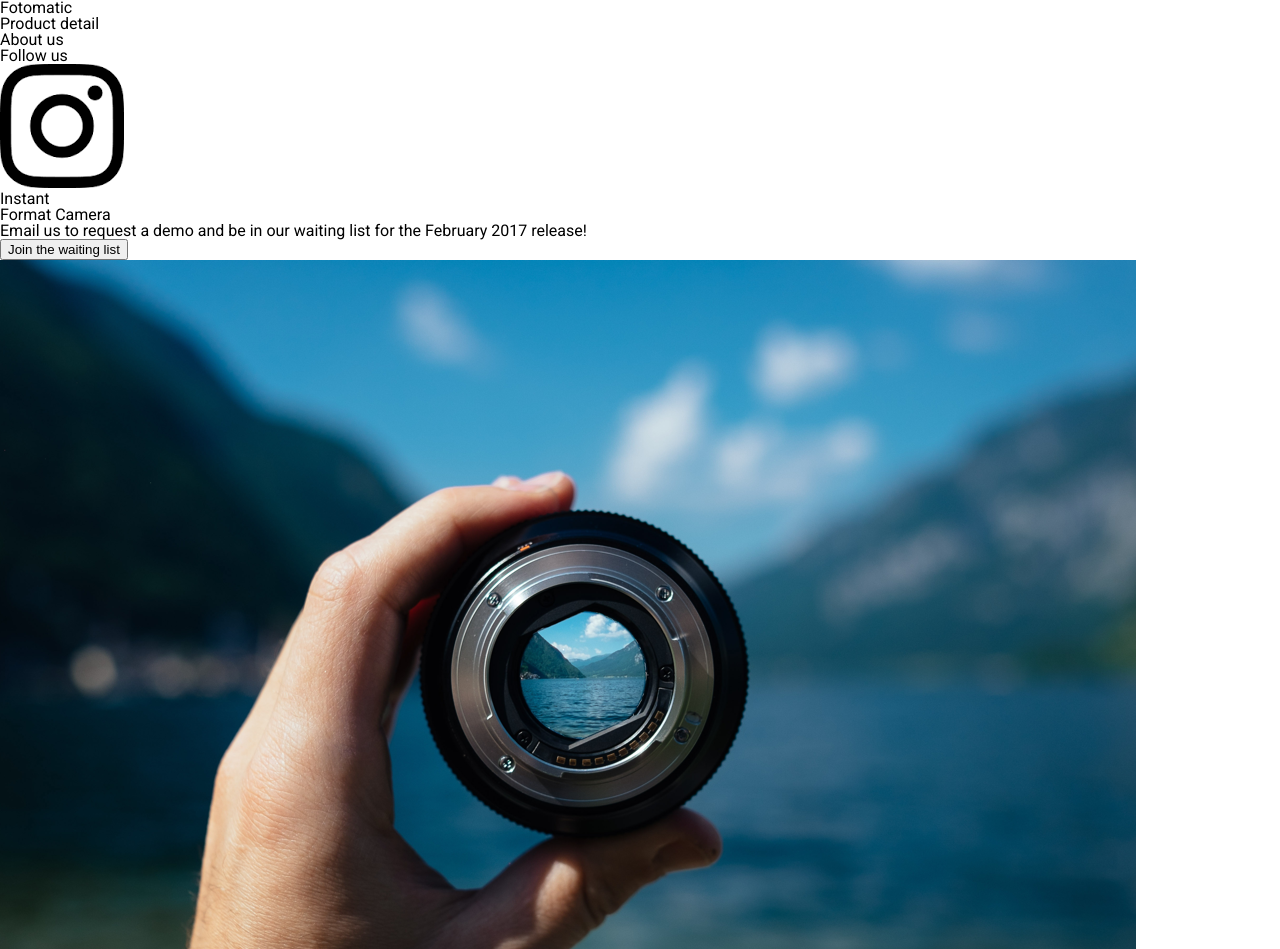
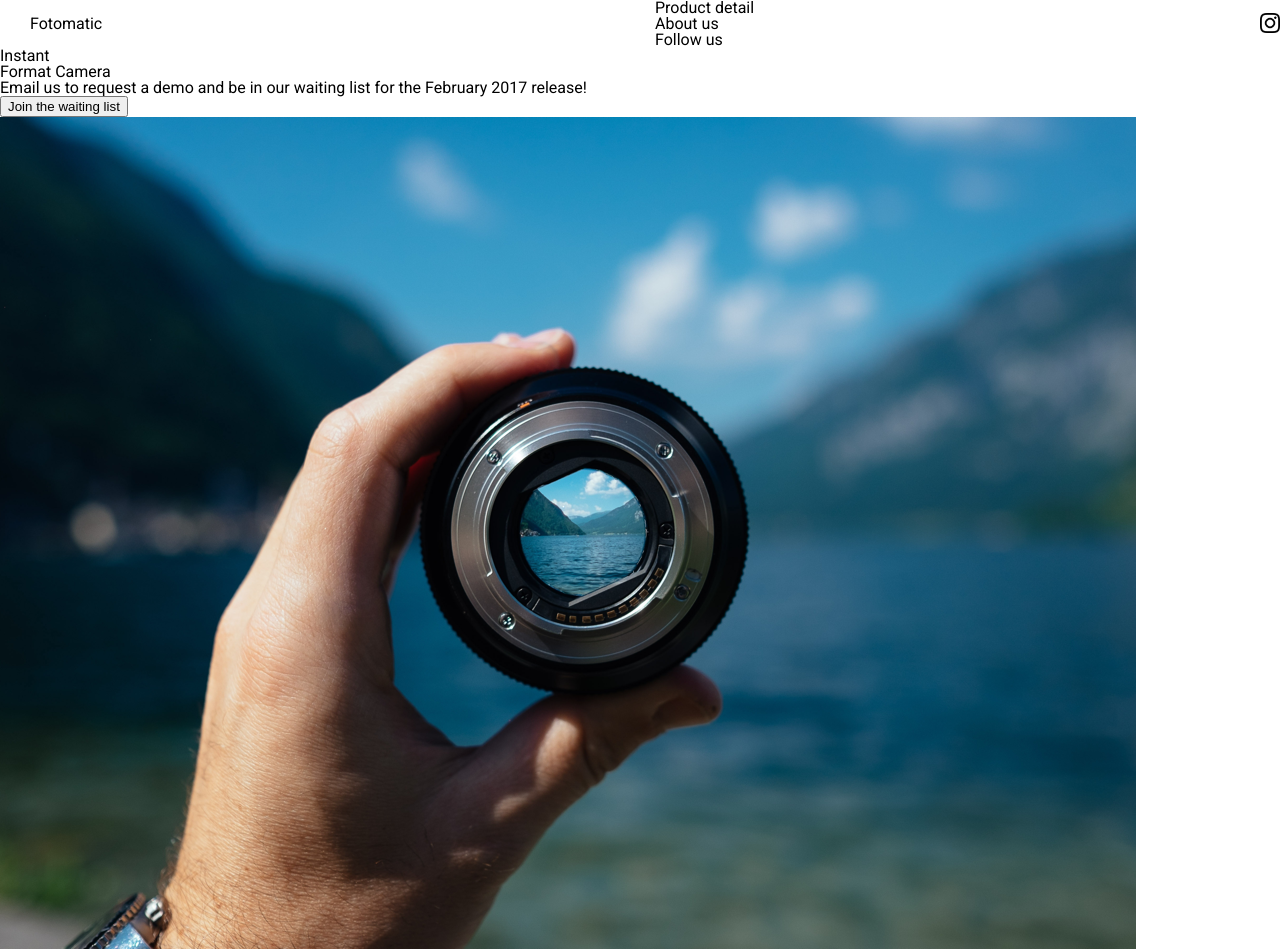
Before and after one commit to Yoni-Mo/fotomatic, a plain HTML site: page index.html in a window 1280 px wide. Shown: the top 949 px of the page. Drawn offline with Linux system fonts and the light colour scheme; a web font is replaced by a local one.

Commit message:
styled navbar

```diff
--- a/index.html
+++ b/index.html
@@ -24,15 +24,21 @@
     <!-- Header -->
     <header class="header">
       <nav class="navbar">
+        <div class="link-1">
           <a href="#">Fotomatic</a>
+        </div>
+        <div class="nav-container">
+          <div class="list-items">
             <ul>
               <li>Product detail</li>
               <li>About us</li>
               <li>Follow us</li>
             </ul>
-        <a href="https://www.instagram.com/" class="instagram" target="_blank">
+          </div>
+          <a href="https://www.instagram.com/" target="_blank">
             <img src="/resources/images/instagram.png" alt="instagram logo" />
           </a>
+        </div>
       </nav>
     </header>
     <!-- Main -->
--- a/resources/css/style.css
+++ b/resources/css/style.css
@@ -4,3 +4,22 @@ html {
   font-family: "Roboto", sans-serif;
   font-size: 16px;
 }
+.navbar {
+  display: flex;
+  justify-content: center;
+  align-items: center;
+}
+.link-1 {
+  width: 50%;
+  padding-left: 30px;
+}
+.nav-container {
+  width: 50%;
+  display: flex;
+  justify-content: space-between;
+  align-items: center;
+}
+/* Insta icon */
+a img {
+  height: 20px;
+}
```
Lines whose indentation alone changed are shown as unchanged.
